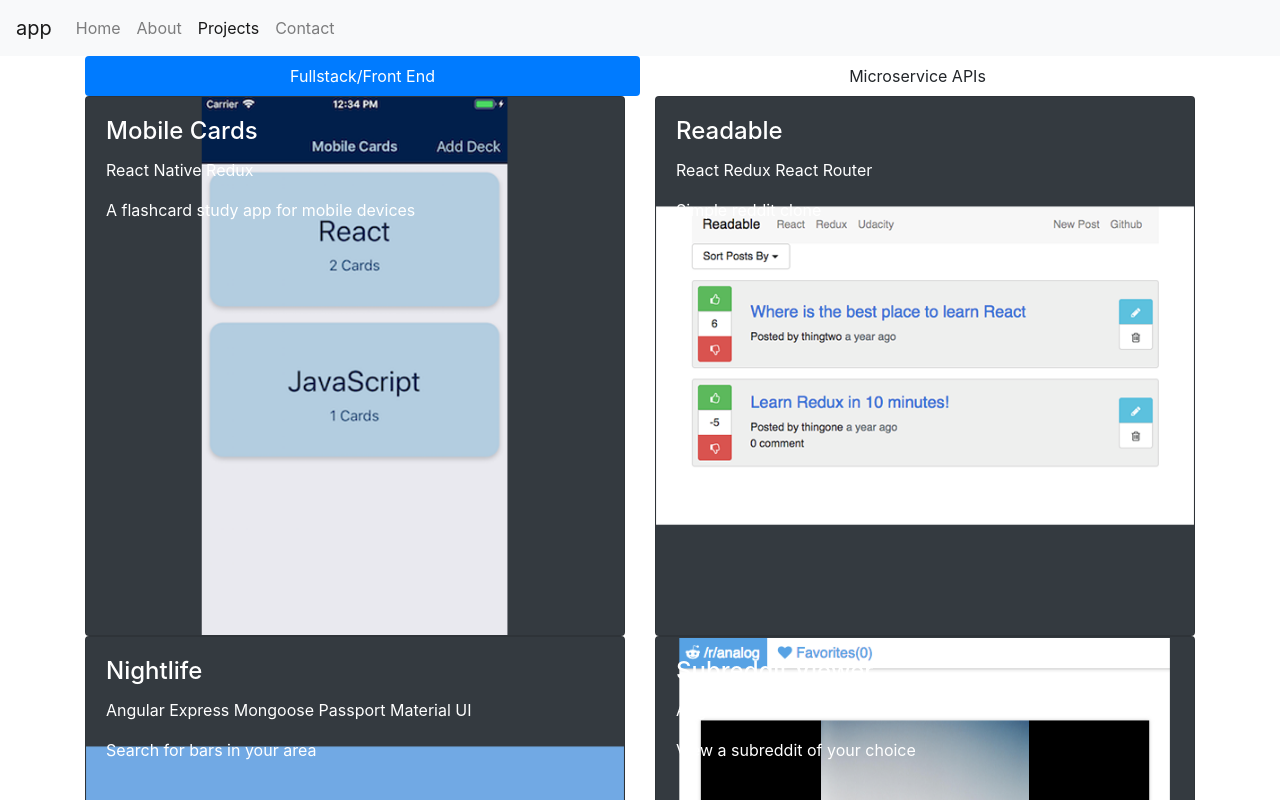
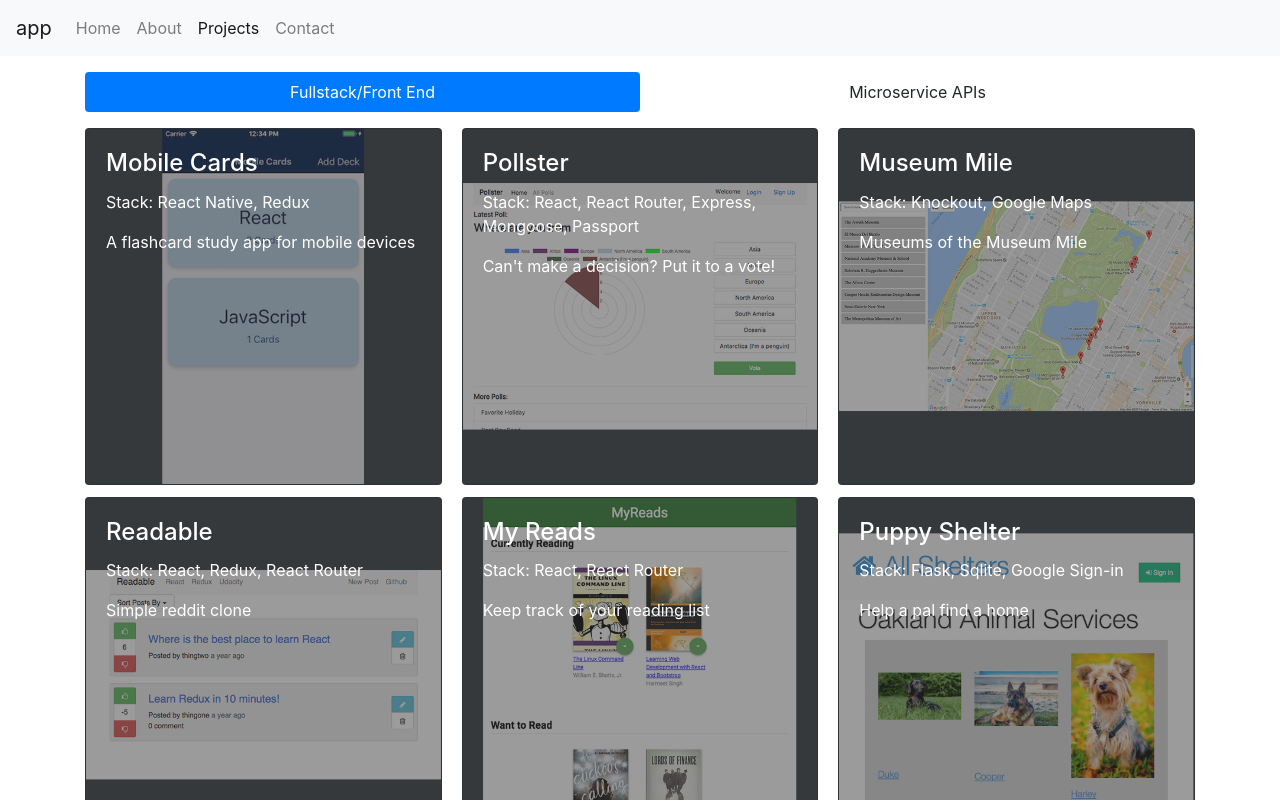
Before and after one commit to TWHou/TWHou.github.io, an Angular app: page /projects in a window 1280 px wide. Shown: the top 800 px of the page. Built offline with nearby package versions, Linux system fonts and the light colour scheme.

Commit message:
style: add padding to project component elements

```diff
--- a/src/app/projects/projects.component.html
+++ b/src/app/projects/projects.component.html
@@ -1,6 +1,6 @@
 <div class="container" *ngIf="loading">Loading....</div>
 <div class="container" *ngIf="!loading">
-  <nav class="nav nav-pills nav-justified">
+  <nav class="nav nav-pills nav-justified my-3">
     <a
       class="nav-item nav-link"
       (click)="select('app')"
@@ -16,25 +16,23 @@
       Microservice APIs
     </a>
   </nav>
-  <div class="row" *ngIf="selected === 'app'">
-    <div class="col-md-6" *ngFor="let project of apps">
-      <div class="card bg-dark text-white">
+  <div class="card-columns" *ngIf="selected === 'app'">
+      <div class="card bg-dark text-white" *ngFor="let project of apps">
         <img class="card-img" [src]="baseURL + project.image" alt="Card image">
         <div class="card-img-overlay">
           <h4 class="card-title">{{project.name}}</h4>
           <p class="card-text">
-            <span *ngFor="let i of project.stack">
-              {{i}}
+            Stack:
+            <span *ngFor="let i of project.stack; let isLast=last">
+              {{i}}{{isLast ? '' : ', '}}
             </span>
           </p>
           <p class="card-text">{{project.info}}</p>
         </div>
       </div>
-    </div>
   </div>
-  <div class="row" *ngIf="selected === 'api'">
-    <div class="col-md-6" *ngFor="let project of apis">
-      <div class="card">
+  <div class="card-columns" *ngIf="selected === 'api'">
+      <div class="card" *ngFor="let project of apis">
         <div class="card-body">
           <h4 class="card-title">{{project.name}}</h4>
           <p class="card-text">
@@ -45,6 +43,5 @@
           <p class="card-text">{{project.info}}</p>
         </div>
       </div>
-    </div>
   </div>
 </div>
--- a/src/app/projects/projects.component.scss
+++ b/src/app/projects/projects.component.scss
@@ -0,0 +1,3 @@
+.card-img-overlay {
+  background-color: rgba($color: #383838, $alpha: 0.5)
+}
```
